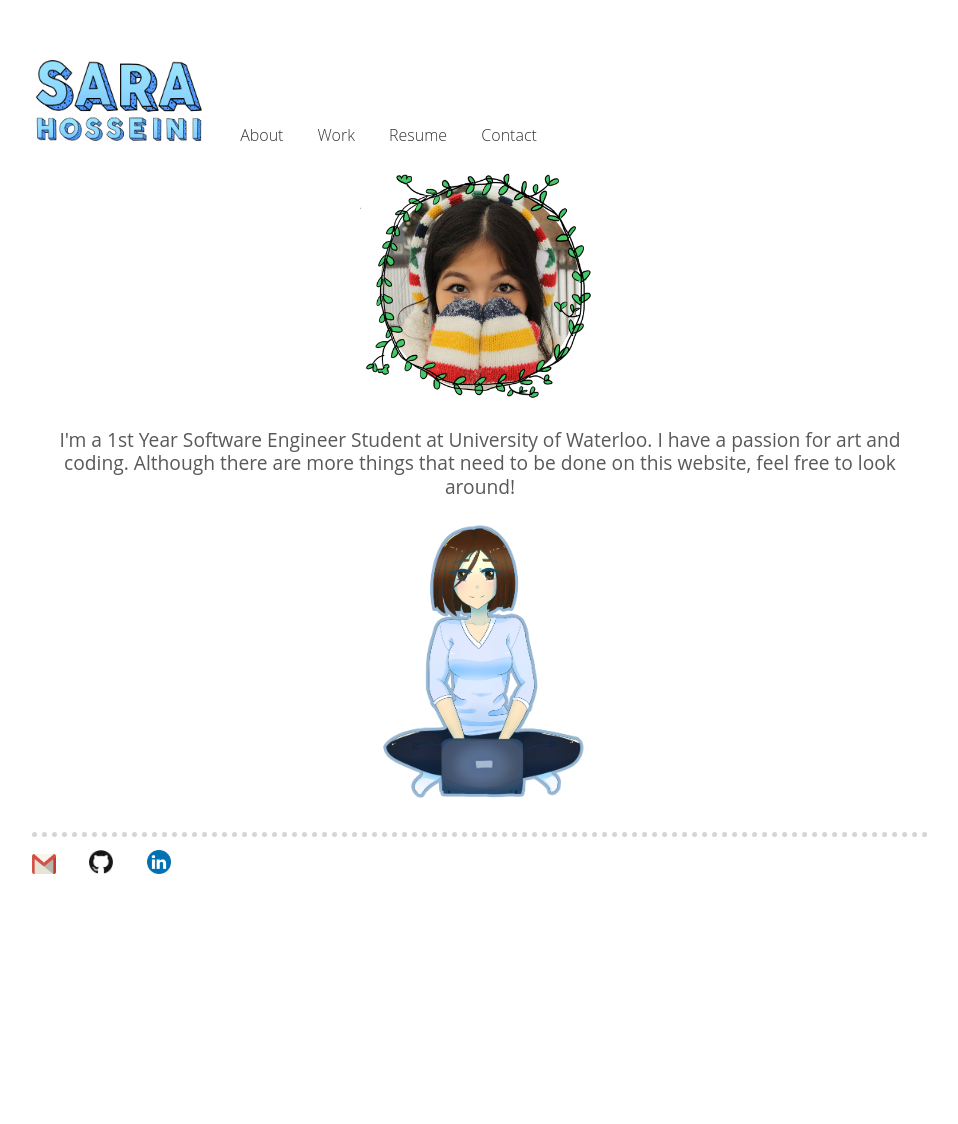
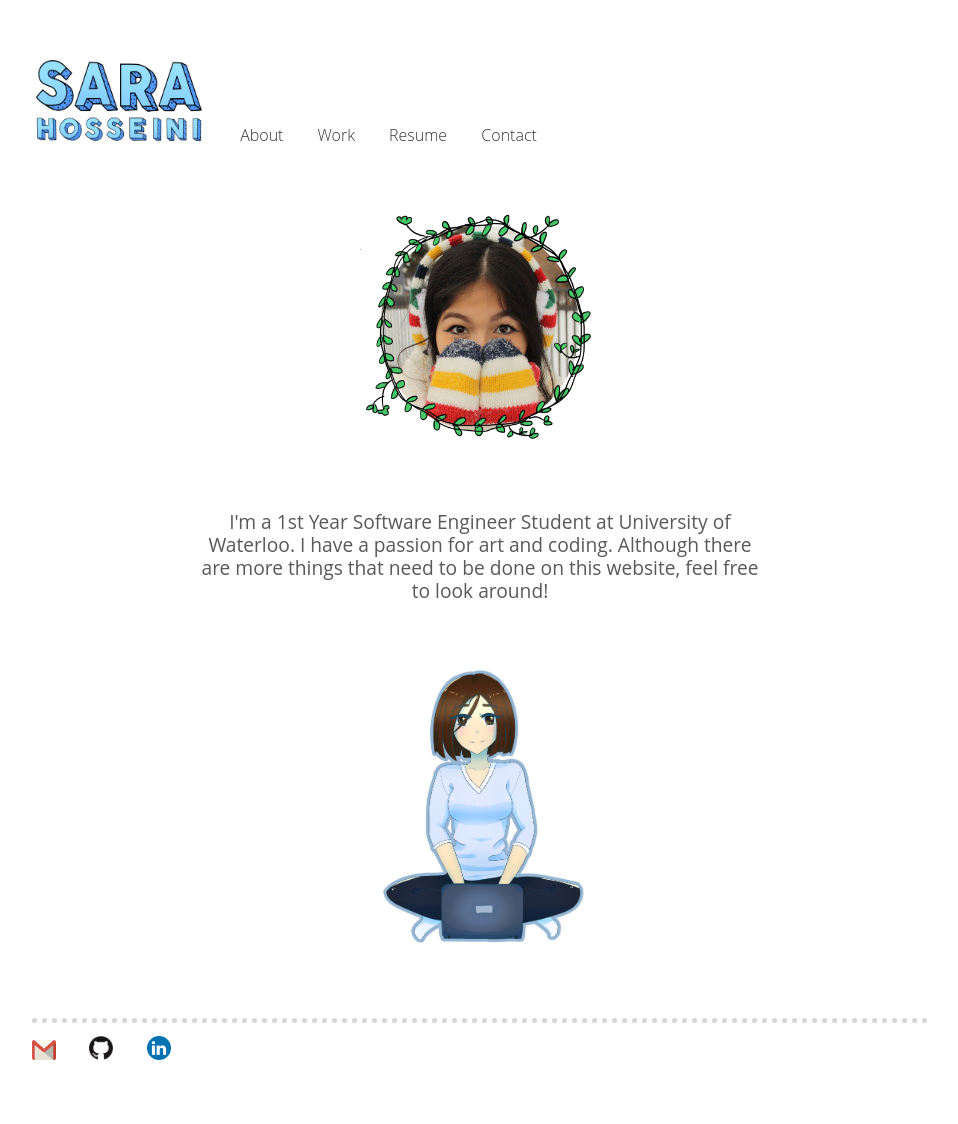
Before and after one commit to sarahoss/sarahoss.github.io, a Jekyll site: the page built from index.html, in a window 1280 px wide. Shown: the whole page, without its empty margins (160-1118 px from the left). Built offline with Jekyll 4.4.1, drawn with Linux system fonts in a browser that asks for light colours; before the commit the page ends 938 px from its top, so only the background shows below that.

Commit message:
Update main.css

```diff
--- a/css/main.css
+++ b/css/main.css
@@ -30,6 +30,10 @@ h1 {
     font-family: 'Open Sans', sans-serif;
 }
 p {
+    margin-right: 160px;
+    margin-left: 160px;
+    margin-top: 60px;
+    margin-bottom: 60px;
     font-size: 1.2em;
     line-height: 1.2em;
     color: #595959;
```
